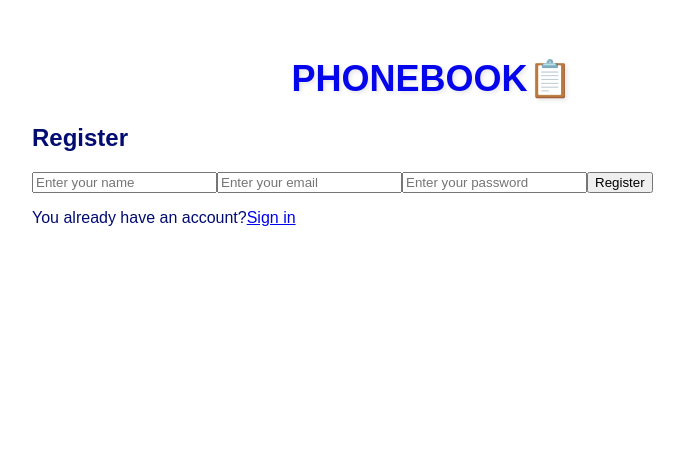
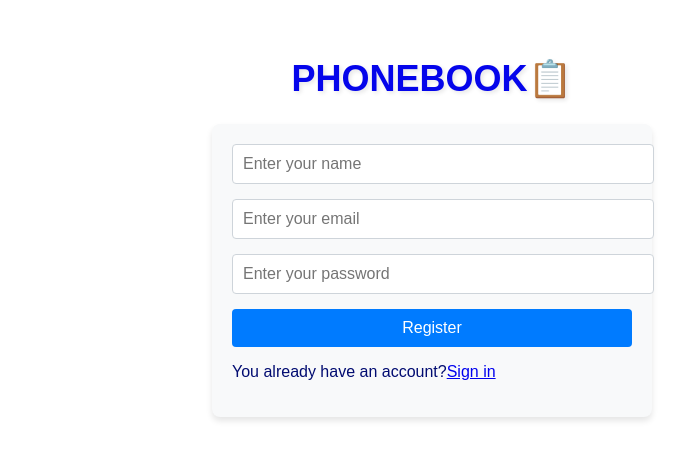
Before and after one commit to AndriyV2504/goit-react-hw-08, a React (Vite) app: page /register in a window 1280 px wide. Shown: the top 460 px of the page, without its empty margins (208-893 px from the left). Built offline with nearby package versions, Linux system fonts and the light colour scheme.

Commit message:
style Login and Register

```diff
--- a/src/components/AppBar/AppBar.jsx
+++ b/src/components/AppBar/AppBar.jsx
@@ -1,17 +1,16 @@
-// import { useSelector } from "react-redux";
+import { useSelector } from "react-redux";
 import AuthNav from "../AuthNav/AuthNav";
 import Navigation from "../Navigation/Navigation";
-// import { selectIsLoggedIn } from "../../redux/auth/selectors";
-// import UserMenu from "../UserMenu/UserMenu";
+import { selectIsLoggedIn } from "../../redux/auth/selectors";
+import UserMenu from "../UserMenu/UserMenu";
 
 const AppBar = () => {
-  // const { isLoggedIn } = useSelector(selectIsLoggedIn);
+  const { isLoggedIn } = useSelector(selectIsLoggedIn);
 
   return (
     <div>
       <Navigation />
-      <AuthNav />
-      {/* {isLoggedIn ? <UserMenu /> : <AuthNav />} */}
+      {isLoggedIn ? <UserMenu /> : <AuthNav />}
     </div>
   );
 };
--- a/src/components/LoginForm/LoginForm.jsx
+++ b/src/components/LoginForm/LoginForm.jsx
@@ -4,6 +4,7 @@ import { login } from "../../redux/auth/operations";
 import UserMenu from "../UserMenu/UserMenu";
 import { Field, Form, Formik } from "formik";
 import { Link } from "react-router-dom";
+import styles from "./LoginForm.module.css";
 
 const LoginForm = () => {
   const dispatch = useDispatch();
@@ -19,20 +20,27 @@ const LoginForm = () => {
   }
 
   return (
-    <div>
+    <div className={styles.formContainer}>
       <Formik
         initialValues={{ email: "", password: "" }}
         onSubmit={handleSubmit}
       >
         <Form>
-          <Field name="email" placeholder="Enter your email" />
+          <Field
+            name="email"
+            placeholder="Enter your email"
+            className={styles.inputField}
+          />
           <Field
             name="password"
             type="password"
             placeholder="Entet your password"
+            className={styles.inputField}
           />
 
-          <button type="submit">Login</button>
+          <button type="submit" className={styles.submitButton}>
+            Login
+          </button>
           <p>
             You don't have an account?<Link to="/register">Sign up</Link>
           </p>
--- /dev/null
+++ b/src/components/LoginForm/LoginForm.module.css
@@ -0,0 +1,48 @@
+.formContainer {
+    display: flex;
+    flex-direction: column;
+    align-items: center;
+    justify-content: center;
+    margin: 0 auto;
+    padding: 20px;
+    max-width: 400px;
+    background-color: #f8f9fa;
+    border-radius: 8px;
+    box-shadow: 0 4px 6px rgba(0, 0, 0, 0.1);
+}
+
+.inputField {
+    width: 100%;
+    padding: 10px;
+    margin-bottom: 15px;
+    border: 1px solid #ced4da;
+    border-radius: 4px;
+    font-size: 16px;
+}
+
+.submitButton {
+    width: 100%;
+    padding: 10px;
+    background-color: #007bff;
+    color: white;
+    border: none;
+    border-radius: 4px;
+    font-size: 16px;
+    cursor: pointer;
+    transition: background-color 0.3s;
+}
+
+.submitButton:hover {
+    background-color: #0056b3;
+}
+
+.link {
+    margin-top: 15px;
+    font-size: 14px;
+    color: #007bff;
+    text-decoration: none;
+}
+
+.link:hover {
+    text-decoration: underline;
+}
--- a/src/components/RegistrationForm/RegistrationForm.jsx
+++ b/src/components/RegistrationForm/RegistrationForm.jsx
@@ -2,6 +2,7 @@ import { useDispatch } from "react-redux";
 import { register } from "../../redux/auth/operations";
 import { Field, Form, Formik } from "formik";
 import { Link } from "react-router-dom";
+import styles from "./RegistrationForm.module.css";
 
 const RegistrationForm = () => {
   const dispatch = useDispatch();
@@ -12,21 +13,32 @@ const RegistrationForm = () => {
   };
 
   return (
-    <div>
+    <div className={styles.formContainer}>
       <Formik
         initialValues={{ name: "", email: "", password: "" }}
         onSubmit={handleSubmit}
       >
         <Form>
-          <Field name="name" placeholder="Enter your name" />
-          <Field name="email" placeholder="Enter your email" />
+          <Field
+            name="name"
+            placeholder="Enter your name"
+            className={styles.inputField}
+          />
+          <Field
+            name="email"
+            placeholder="Enter your email"
+            className={styles.inputField}
+          />
           <Field
             name="password"
             type="password"
             placeholder="Enter your password"
+            className={styles.inputField}
           />
 
-          <button type="submit">Register</button>
+          <button type="submit" className={styles.submitButton}>
+            Register
+          </button>
           <p>
             You already have an account?<Link to="/login">Sign in</Link>
           </p>
--- /dev/null
+++ b/src/components/RegistrationForm/RegistrationForm.module.css
@@ -0,0 +1,48 @@
+.formContainer {
+    display: flex;
+    flex-direction: column;
+    align-items: center;
+    justify-content: center;
+    margin: 0 auto;
+    padding: 20px;
+    max-width: 400px;
+    background-color: #f8f9fa;
+    border-radius: 8px;
+    box-shadow: 0 4px 6px rgba(0, 0, 0, 0.1);
+}
+
+.inputField {
+    width: 100%;
+    padding: 10px;
+    margin-bottom: 15px;
+    border: 1px solid #ced4da;
+    border-radius: 4px;
+    font-size: 16px;
+}
+
+.submitButton {
+    width: 100%;
+    padding: 10px;
+    background-color: #007bff;
+    color: white;
+    border: none;
+    border-radius: 4px;
+    font-size: 16px;
+    cursor: pointer;
+    transition: background-color 0.3s;
+}
+
+.submitButton:hover {
+    background-color: #0056b3;
+}
+
+.link {
+    margin-top: 15px;
+    font-size: 14px;
+    color: #007bff;
+    text-decoration: none;
+}
+
+.link:hover {
+    text-decoration: underline;
+}
--- a/src/pages/LoginPage/LoginPage .jsx
+++ b/src/pages/LoginPage/LoginPage .jsx
@@ -3,7 +3,6 @@ import LoginForm from "../../components/LoginForm/LoginForm";
 const LoginPage = () => {
   return (
     <div>
-      <h2>Login</h2>
       <LoginForm />
     </div>
   );
--- a/src/pages/RegistrationPage/RegistrationPage.jsx
+++ b/src/pages/RegistrationPage/RegistrationPage.jsx
@@ -3,7 +3,6 @@ import RegistrationForm from "../../components/RegistrationForm/RegistrationForm
 const RegistrationPage = () => {
   return (
     <div>
-      <h2>Register</h2>
       <RegistrationForm />
     </div>
   );
```
